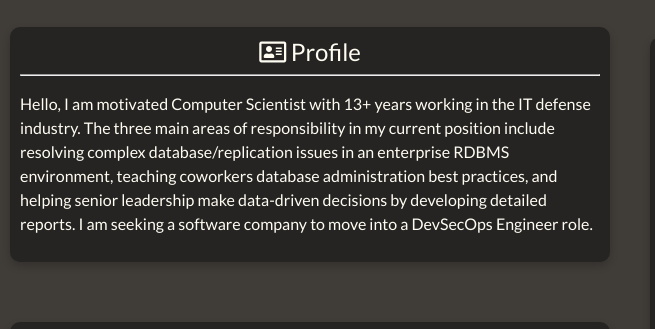
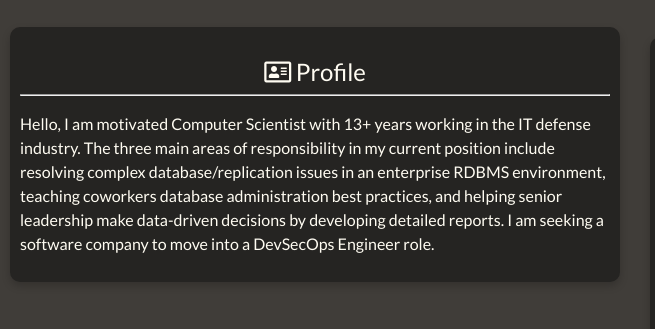
Before and after one commit to matthewsechrist/cloud-resume-front-end, a plain HTML site: page website_files/index.html in a window 1280 px wide. Shown: the part 103-432 px from the top of the page, 0-655 px from the left. Drawn offline with Linux system fonts and the light colour scheme; no server answers.

Commit message:
website updates

```diff
--- a/website_files/assets/css/style.css
+++ b/website_files/assets/css/style.css
@@ -118,8 +118,8 @@ p {
   background-color: #252422;
   margin-left: 10px;
   margin-right: 10px;
-  margin-top: 95px;
-  margin-bottom: 50px;
+  margin-top: 10px;
+  margin-bottom: 10px;
   min-width: 300px;
   width:auto;
 }
--- a/website_files/index.html
+++ b/website_files/index.html
@@ -19,7 +19,7 @@
 
     <div class="item3">
       <div class="row">
-        <div class="card">
+        <div class="profile">
           <div class="center-box">
             <div class="stand_out_color_text">
               <i data-highlightable="1" aria-hidden="true" class="far fa-address-card">
```
